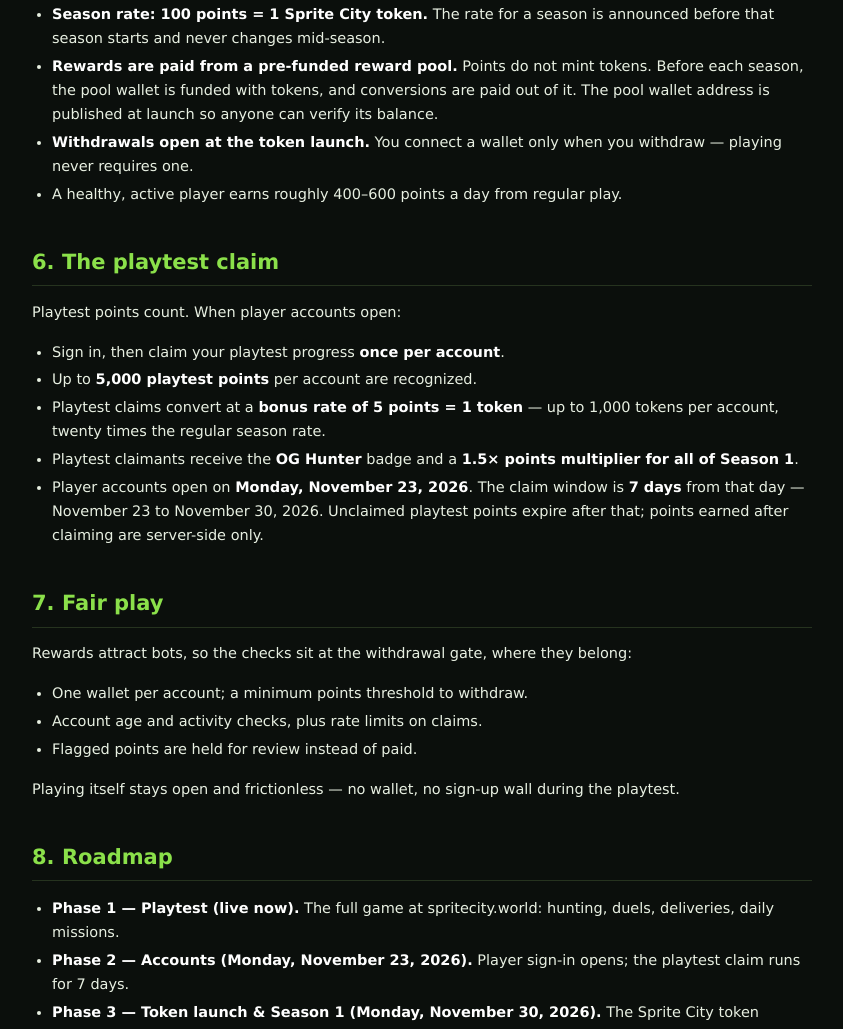
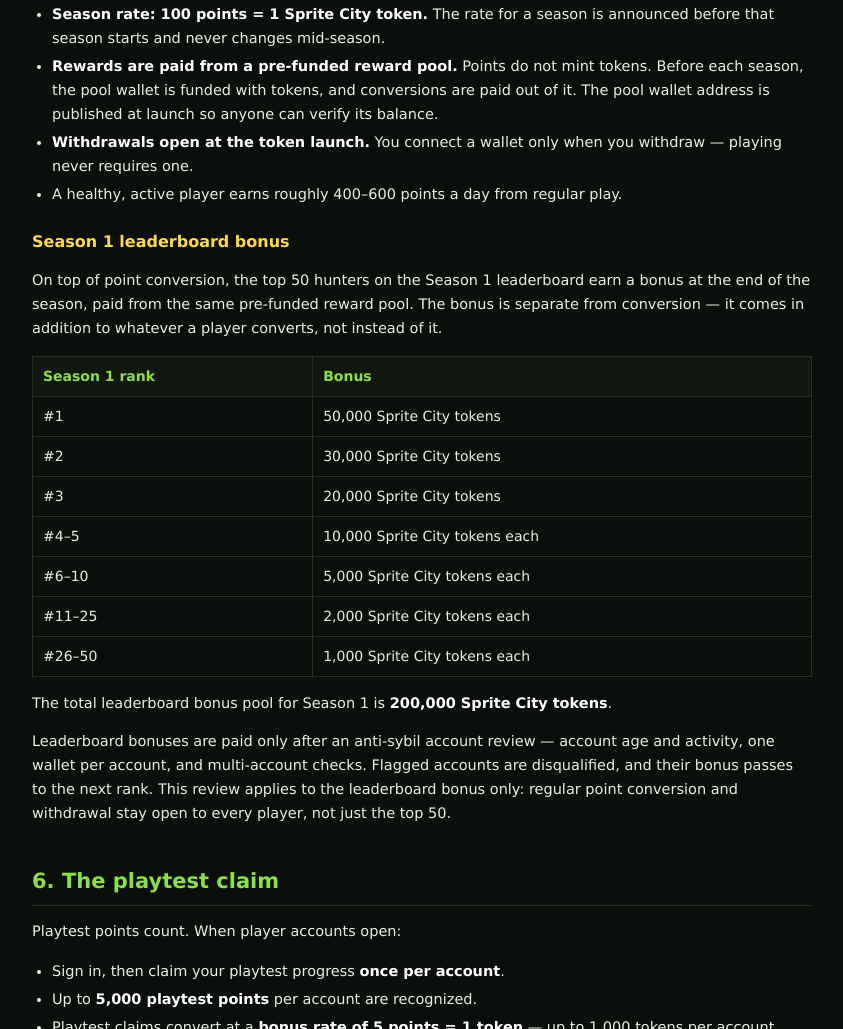
Before and after one commit to jack777-max/spritecity-site, a plain HTML site: page whitepaper.html in a window 1280 px wide. Shown: the part 1927-2956 px from the top of the page, without its empty margins (218-1061 px from the left). Drawn offline with Linux system fonts and the light colour scheme.

Commit message:
Publish Season 1 leaderboard bonus table (200k pool)

```diff
--- a/whitepaper.html
+++ b/whitepaper.html
@@ -88,6 +88,21 @@
   <li>A healthy, active player earns roughly 400–600 points a day from regular play.</li>
 </ul>
 
+<h3>Season 1 leaderboard bonus</h3>
+<p>On top of point conversion, the top 50 hunters on the Season 1 leaderboard earn a bonus at the end of the season, paid from the same pre-funded reward pool. The bonus is separate from conversion — it comes in addition to whatever a player converts, not instead of it.</p>
+<table>
+  <tr><th>Season 1 rank</th><th>Bonus</th></tr>
+  <tr><td>#1</td><td>50,000 Sprite City tokens</td></tr>
+  <tr><td>#2</td><td>30,000 Sprite City tokens</td></tr>
+  <tr><td>#3</td><td>20,000 Sprite City tokens</td></tr>
+  <tr><td>#4–5</td><td>10,000 Sprite City tokens each</td></tr>
+  <tr><td>#6–10</td><td>5,000 Sprite City tokens each</td></tr>
+  <tr><td>#11–25</td><td>2,000 Sprite City tokens each</td></tr>
+  <tr><td>#26–50</td><td>1,000 Sprite City tokens each</td></tr>
+</table>
+<p>The total leaderboard bonus pool for Season 1 is <strong>200,000 Sprite City tokens</strong>.</p>
+<p>Leaderboard bonuses are paid only after an anti-sybil account review — account age and activity, one wallet per account, and multi-account checks. Flagged accounts are disqualified, and their bonus passes to the next rank. This review applies to the leaderboard bonus only: regular point conversion and withdrawal stay open to every player, not just the top 50.</p>
+
 <h2>6. The playtest claim</h2>
 <p>Playtest points count. When player accounts open:</p>
 <ul>
```
Also changed, not shown: index.html (+9 -0 lines).
